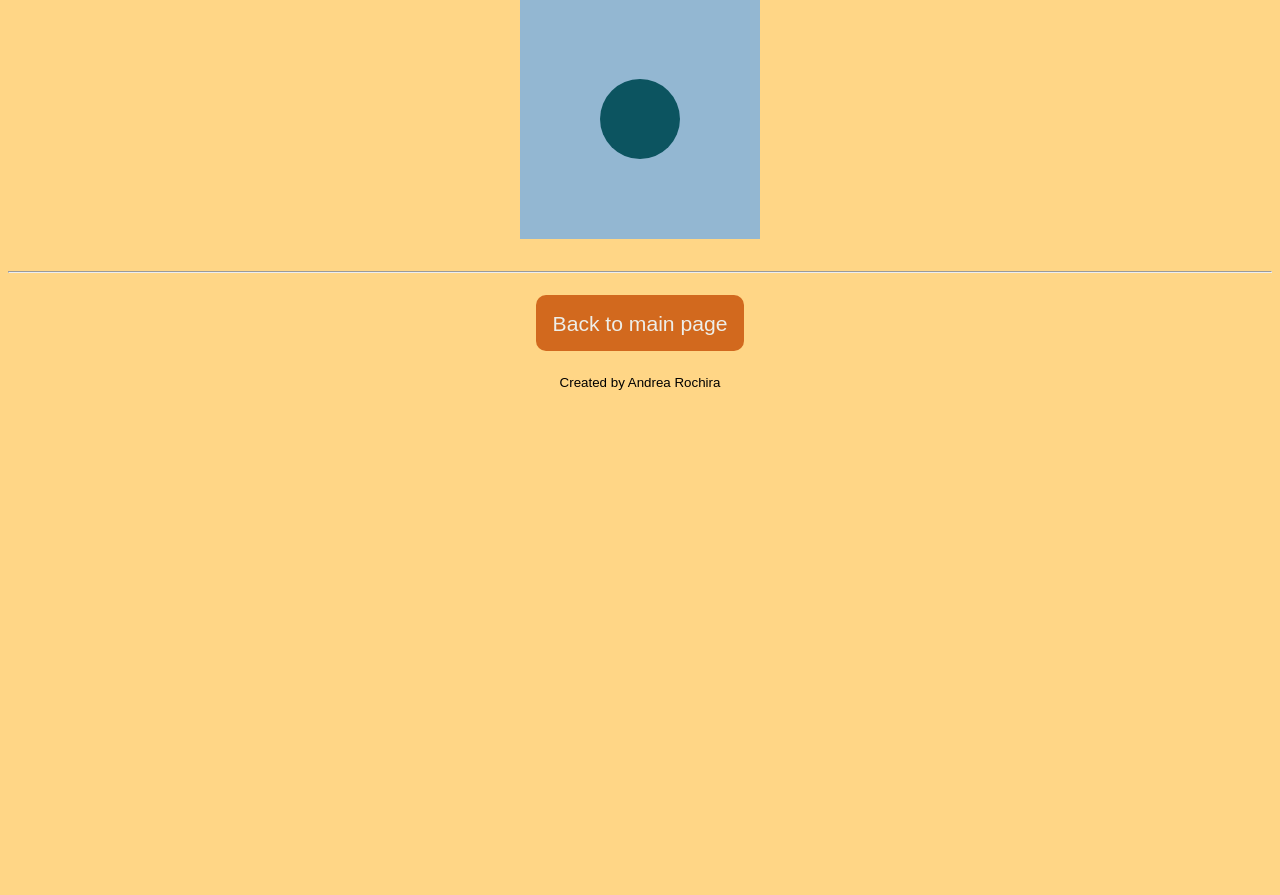
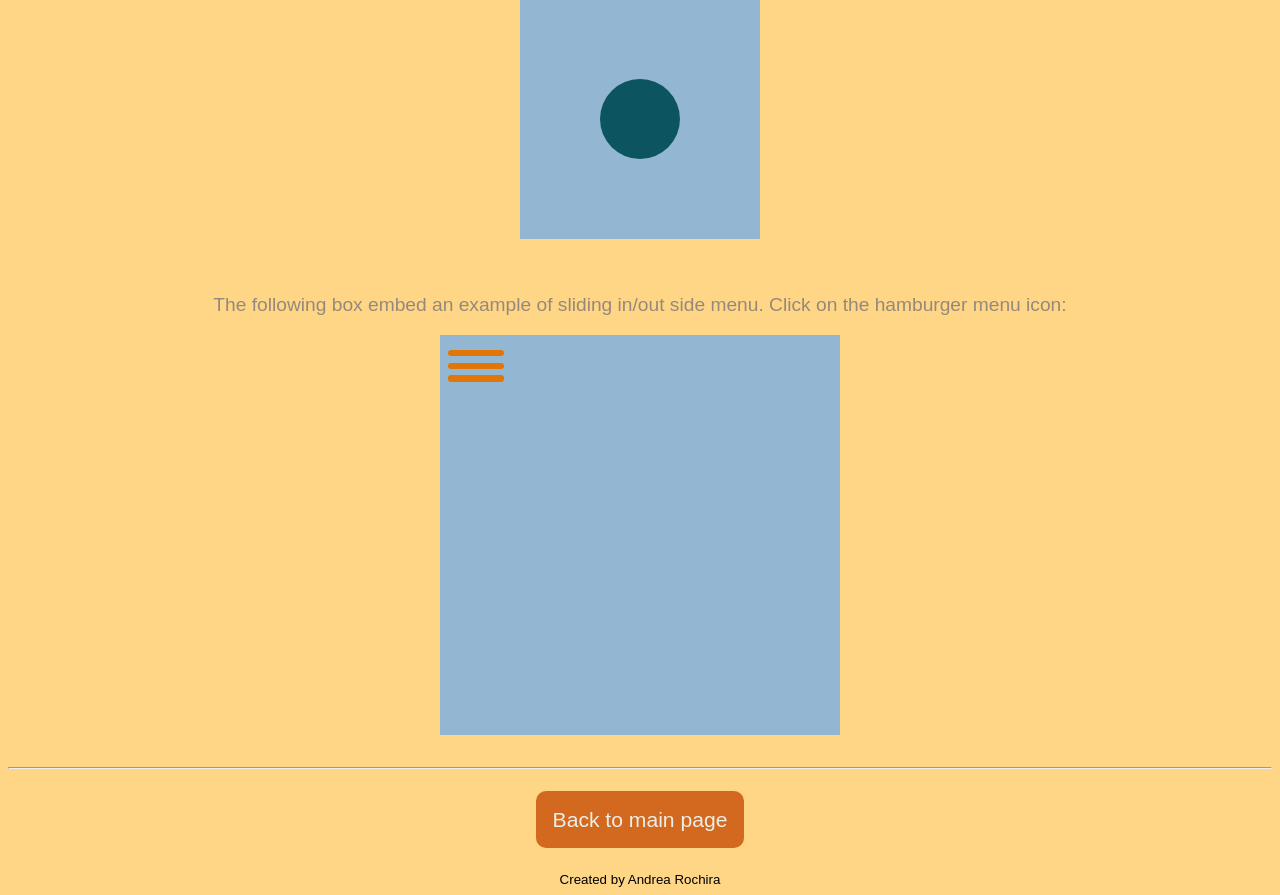
Before and after one commit to Rochira-Andrea/Rochira-Andrea.github.io, a PHP site: page /CIT261/topic8.html in a window 1280 px wide. Shown: the part 858-1753 px from the top of the page. Before the commit the page ends 1248 px from the top, so only its background shows below. Run offline with PHP 8.4, Linux system fonts and the light colour scheme.

Commit message:
Topic #8 - touch-ups number 2

```diff
--- a/CIT261/css/topic8.css
+++ b/CIT261/css/topic8.css
@@ -34,6 +34,11 @@ p{
     display: flex;
     justify-content: center;
     align-items: center;
+}
+
+.container-four{
+    height: 25em;
+    width: 25em;
 }
 
 /* Animation in the first square */
@@ -174,3 +179,84 @@ div#box2{
         transform: scale(1);
     }
 }
+
+/* Sliding side menu style settings*/
+.sidenav {
+    position: relative;
+    height: 24em;
+    width: 14em;
+    z-index: 1;
+    top: 0;
+    left: 0;
+}
+
+.menu-icon {
+    display: inline-block;
+    padding: .5em .5em;
+    width: 100%;
+    height: 24em;
+    transition: .5s ease-in-out;
+}
+
+.bars {
+    cursor: pointer;
+    width: 4em;
+}
+.bars:hover div {
+    background-color: #0c5460;
+}
+
+.nav {
+    display: block;
+    margin-top: 4em;
+}
+
+.menu-link {
+    display: none;
+    text-decoration: none;
+    font-size: 1.5em;
+    color: #e17607;
+    margin: 1em 2em;
+}
+.menu-link:hover {
+    color: white;
+}
+
+.bar1, .bar2, .bar3 {
+    width: 3.5em;
+    height: .4em;
+    background-color: #e17607;
+    margin-top: .4em;
+    border-radius: .2em;
+    transition: .1s ease-in-out;
+}
+
+.open .bar1 {
+    position: absolute;
+    right: 0;
+    transform: rotate(-45deg) translate(-0.45em, 0.55em);
+}
+
+.open .bar2 {
+    opacity: 0;
+}
+
+.open .bar3 {
+    position: absolute;
+    right: 0;
+    transform: rotate(45deg) translate(0.3em, 0.15em);
+}
+
+.open .bars:hover div {
+    background-color: white;
+}
+
+.open .menu-icon {
+    height: 24em;
+    width: 14em;
+    background-color: black;
+}
+
+.open a {
+    display: block;
+}
--- a/CIT261/js/topic8.js
+++ b/CIT261/js/topic8.js
@@ -59,3 +59,10 @@ pulse.addEventListener('mouseover', function(){
 pulse.addEventListener('mouseout', function(){
     pulse.style.animation = "";
 });
+
+// reveal/hide side menu
+function toggleNav() {
+    let updateElement = document.getElementById("menu-icon");
+    // toggle adds or removes a class attribute accordingly (the class name is used by CSS)
+    updateElement.classList.toggle("open");
+}
--- a/CIT261/topic8.html
+++ b/CIT261/topic8.html
@@ -40,6 +40,28 @@
                 <div id="pulse" class="pulsing-circle"></div>
             </div>
         </div>
+        <br>
+        <br>
+        <p>The following box embed an example of sliding in/out side menu. Click on the hamburger menu icon:</p>
+        <p></p>
+        <div class="flexy">
+            <div class="container container-four">
+                <div class="sidenav" id="menu-icon" onclick="toggleNav()">
+                    <div class="menu-icon" id="stay-there">
+                        <div class="bars">
+                            <div class="bar1"></div>
+                            <div class="bar2"></div>
+                            <div class="bar3"></div>
+                        </div>
+                        <div class="nav">
+                            <a class="menu-link" href="#">One</a>
+                            <a class="menu-link" href="#">Two</a>
+                            <a class="menu-link" href="#">Three</a>
+                        </div>
+                    </div>
+                </div>
+            </div>
+        </div>
 
     </main>
 
```
